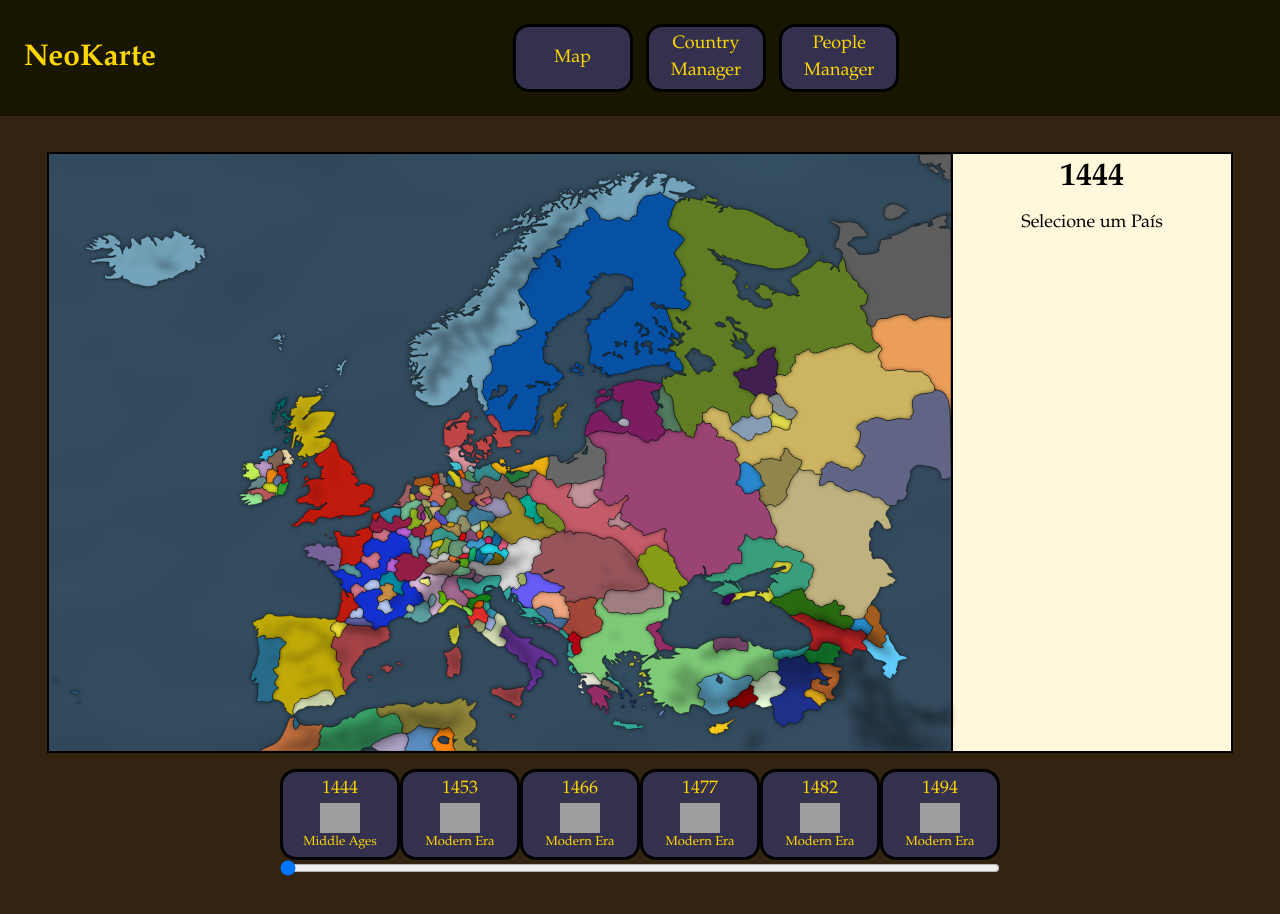
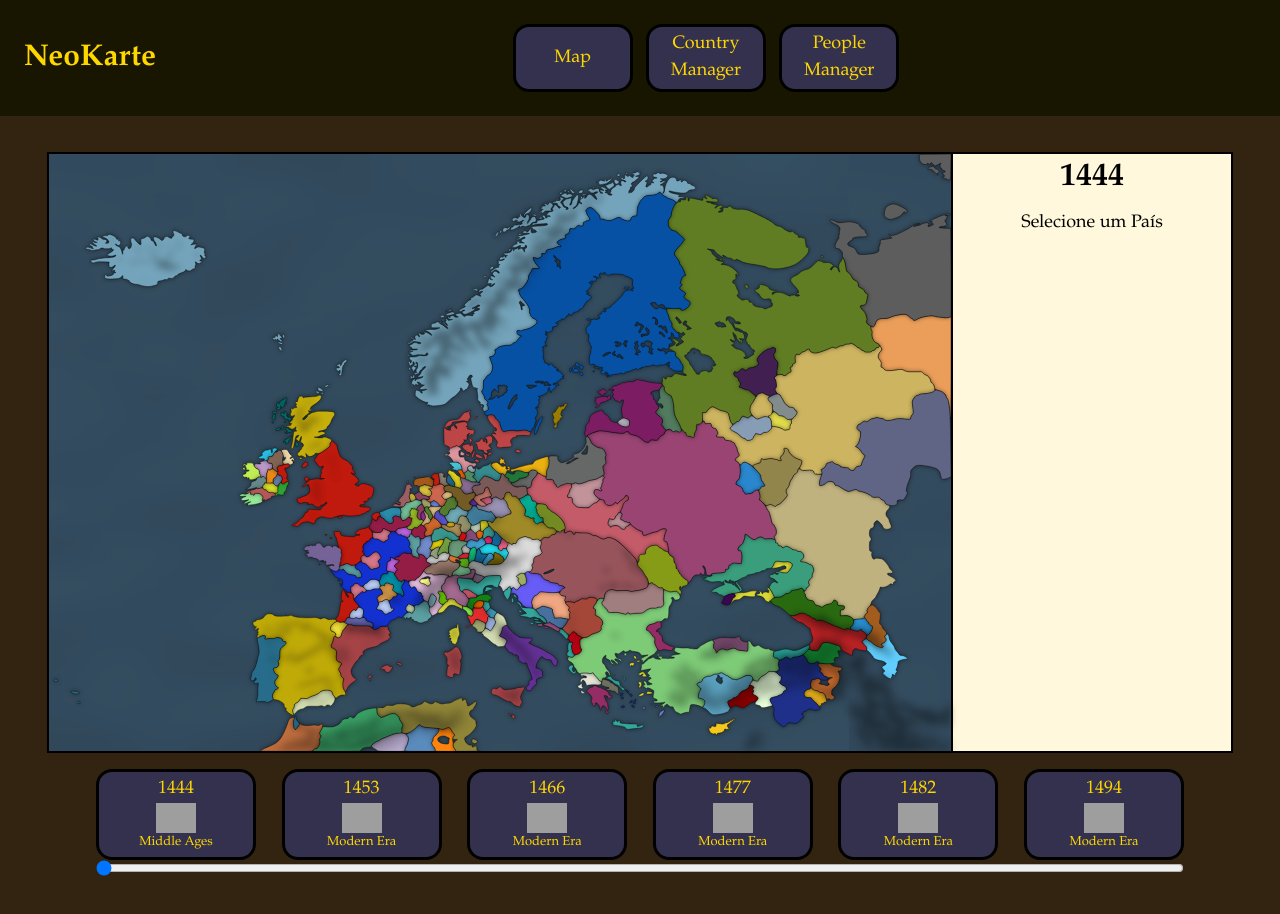
Before and after one commit to ATKNK/NeoKarte-TCC, a React (Vite) app in the folder NeoKarte/: page / in a window 1280 px wide. Shown: the top 914 px of the page. Built offline with nearby package versions, Linux system fonts and the light colour scheme; grey boxes are pictures that could not be loaded.

Commit message:
Feat: Updated timeline design

```diff
--- a/NeoKarte/src/components/timeline/Timeline.css
+++ b/NeoKarte/src/components/timeline/Timeline.css
@@ -1,10 +1,11 @@
 .timelineMain {
     display: flex;
     flex-direction: column;
-    width: 90vh;
+    width: 85vw;
 }
 
 .timelineButton {
+    display: flex;
     font-size: large;
     color: gold;
     background-color: rgb(52, 49, 78);
@@ -12,6 +13,7 @@
     border: solid black;
     border-radius: 2vh;
     cursor: pointer;
+    width: 20vh;
 }
 
 .timelineButton:hover{
@@ -22,11 +24,11 @@
 
 .timelineLabels {
     display: flex;
-    width: 100%;
+    flex-direction: row;
+    justify-content: space-between;
 }
 
 .timelineLabels > * {
-    flex: 1;
     display: flex;
     justify-content: center;
 }
```
